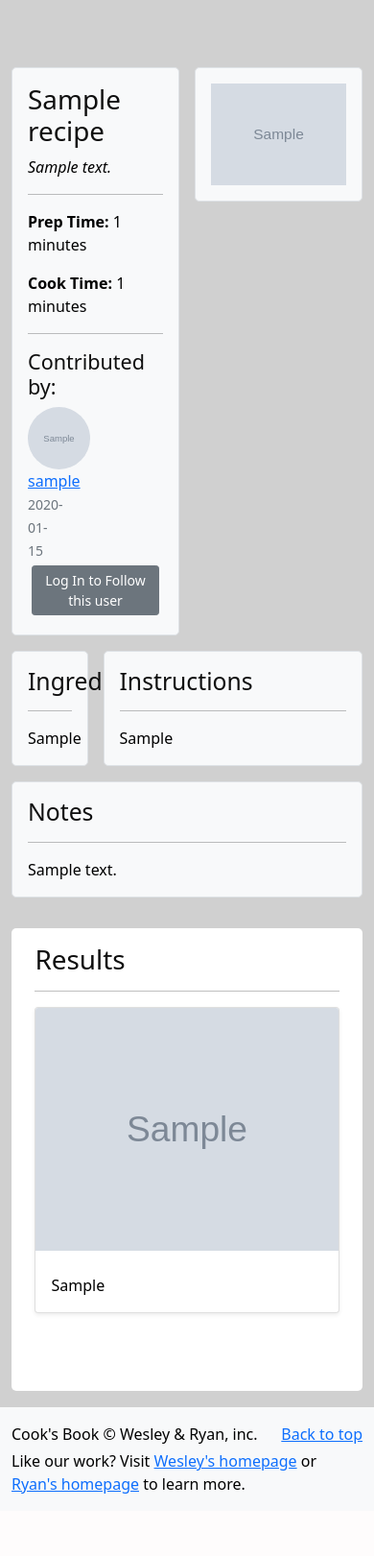
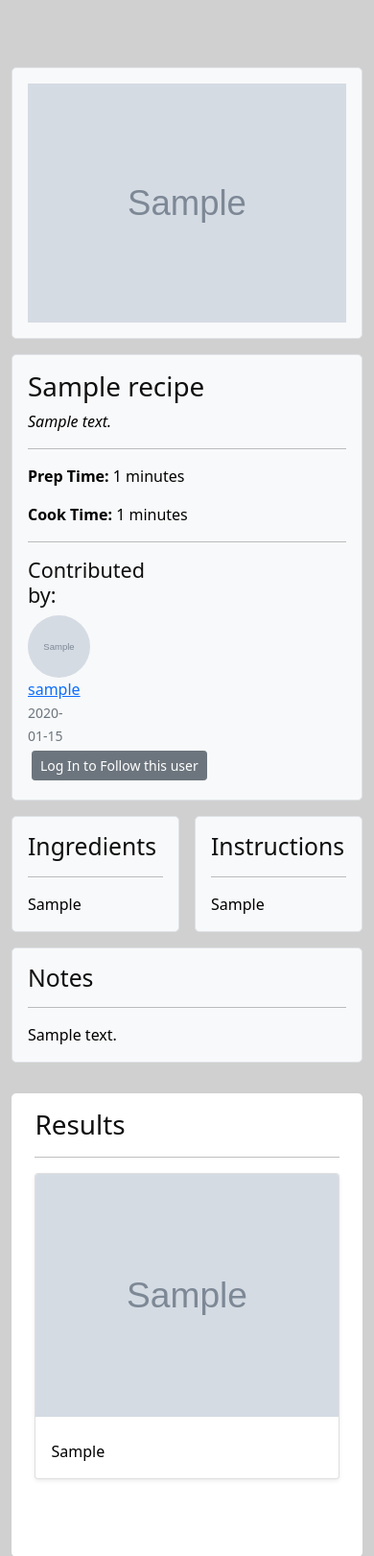
Before and after one commit to RyanWhipple/cookbook, a Flask app: page /recipe/1/ in a window 390 px wide. Shown: the part 56-1677 px from the top of the page at 96% size. Before the commit the page ends 1612 px from the top, so only its background shows below. Run offline with Flask 2, Linux system fonts and the light colour scheme; tables that the repository leaves empty hold one stand-in row (values such as "Sample post"); grey boxes marked "Sample" are stand-in pictures; some libraries are stand-ins or nearby versions.

Commit message:
improved mobile responsive design on recipe read page

```diff
--- a/recipes2/templates/recipe_read.html
+++ b/recipes2/templates/recipe_read.html
@@ -9,9 +9,15 @@
     <!-- Recipe -->
     <div class="container rounded-3 py-3">
         <!-- First Row: Description and Image -->
-        <div class="row mb-3 gx-3 row-eq-height">
+        <div class="row mb-3 gx-3 row-eq-height flex-row-reverse">
+            <!-- Second Column: Recipe Image -->
+            <div class="col-md-6 mb-3">
+                <div class="border rounded-3 p-3 bg-light">
+                    <img src="{{url_for('static', filename='recipe_pics/' + recipe.image_file) }}" class="w-100">
+                </div>
+            </div>
             <!-- First Column: Metadata -->
-            <div class="col-6">
+            <div class="col-md-6">
                 <div class="border rounded-3 p-3 bg-light h-100">
                     <h1>{{ recipe.name }}</h1>
                     <p class="mb-1"><i>{{ recipe.description }}</i></p>
@@ -64,17 +70,11 @@
                         {% endif %}
                     </div>
                 </div>
-            <!-- Second Column: Recipe Image -->
-            <div class="col-6">
-                <div class="border rounded-3 p-3 bg-light">
-                    <img src="{{url_for('static', filename='recipe_pics/' + recipe.image_file) }}" class="w-100">
-                </div>
-            </div>
             </div>
             <!-- Second Row: Ingredients and Instructions -->
-        <div class="row mb-3 gx-3 row-eq-height">
+        <div class="row mb-3 gx-3 row-eq-height flex-row">
             <!-- List of Ingredients -->
-            <div class="col col-3">
+            <div class="col col-md-3">
                 <div class="border rounded-3 p-3 bg-light h-100">
                     <h2>Ingredients</h2>
                     <hr>
@@ -82,7 +82,7 @@
                 </div>
             </div>
             <!-- Instructions -->
-            <div class="col col-9">
+            <div class="col col-md-9">
                 <div class="border rounded-3 p-3 bg-light h-100">
                     <h2>Instructions</h2>
                     <hr>
```
Lines whose indentation alone changed are shown as unchanged.
